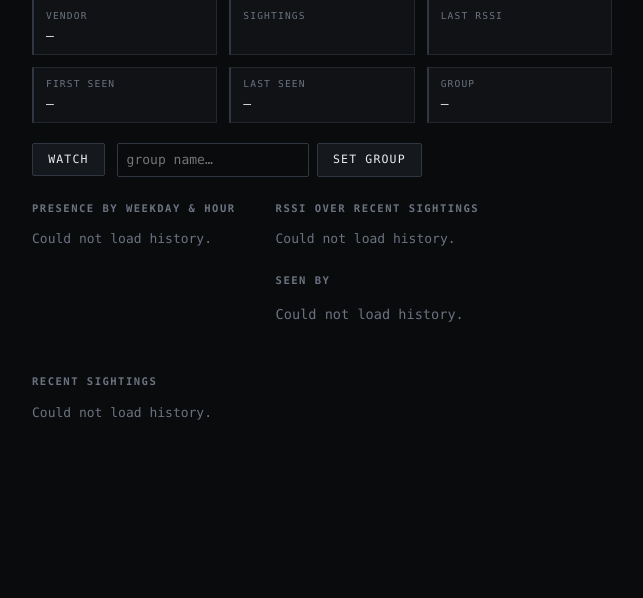
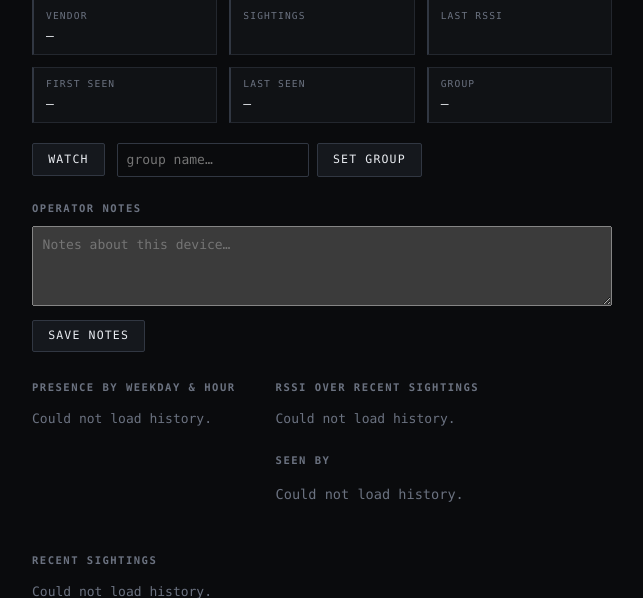
Before and after one commit to serialphotog/Blucifer, a Python web app: template blucifer/web/templates/device.html in a window 1280 px wide. Shown: the part 188-786 px from the top of the page, without its empty margins (318-961 px from the left). Before the commit the page ends 608 px from the top, so only its background shows below. Run offline with Jinja, Linux system fonts and the light colour scheme; the template is opened without the code that fills it, so the values that code supplies are empty.

Commit message:
Added the ability to save notes about a device

```diff
--- a/blucifer/db/__init__.py
+++ b/blucifer/db/__init__.py
@@ -15,6 +15,7 @@ from blucifer.db.db import (
     prune_sightings,
     record_devices,
     set_device_group,
+    set_device_notes,
     set_device_watched,
     set_setting,
     sighting_summary,
@@ -39,6 +40,7 @@ __all__ = [
     "prune_sightings",
     "record_devices",
     "set_device_group",
+    "set_device_notes",
     "set_device_watched",
     "set_setting",
     "sighting_summary",
--- a/blucifer/web/templates/device.html
+++ b/blucifer/web/templates/device.html
@@ -41,6 +41,13 @@
   .recent th { color: var(--text-dim); font-size: .6rem; text-transform: uppercase; letter-spacing: .1em; }
   .muted { color: var(--text-dim); }
   .uuids { color: var(--text-dim); font-size: .82rem; word-break: break-all; }
+
+  .notes { margin-bottom: 1.75rem; max-width: 40rem; }
+  .notes textarea { width: 100%; min-height: 5rem; padding: .5rem .6rem; resize: vertical;
+                    font: inherit; box-sizing: border-box; }
+  .notes .noterow { display: flex; gap: .75rem; align-items: center; margin-top: .5rem; }
+  .notes button { margin: 0; padding: .42rem .95rem; }
+  .notes .saved { font-size: .78rem; color: var(--text-dim); }
 </style>
 {% endblock %}
 
@@ -73,6 +80,15 @@
       <input id="groupinput" type="text" placeholder="group name…" value="{{ device.group_name or '' }}" autocomplete="off">
       <button type="submit">Set group</button>
     </form>
+  </div>
+
+  <div class="notes">
+    <h3 class="sectitle">Operator notes</h3>
+    <textarea id="notesinput" placeholder="Notes about this device…" autocomplete="off">{{ device.notes or "" }}</textarea>
+    <div class="noterow">
+      <button id="notessave" type="button">Save notes</button>
+      <span class="saved" id="notesstatus"></span>
+    </div>
   </div>
 
   {% if device.service_uuids %}
@@ -134,6 +150,26 @@
       .then(() => location.reload()).catch(() => {});
   });
 
+  const notesInput = document.getElementById("notesinput");
+  const notesSave = document.getElementById("notessave");
+  const notesStatus = document.getElementById("notesstatus");
+  let savedNotes = notesInput.value;
+  const syncNotesBtn = () => { notesSave.disabled = notesInput.value === savedNotes; };
+  syncNotesBtn();
+  notesInput.addEventListener("input", () => { notesStatus.textContent = ""; syncNotesBtn(); });
+  notesSave.addEventListener("click", () => {
+    const text = notesInput.value;
+    notesSave.disabled = true;
+    notesStatus.textContent = "Saving…";
+    post(`/api/devices/${encodeURIComponent(MAC)}/notes`, { notes: text || null })
+      .then(() => {
+        savedNotes = text;
+        notesStatus.textContent = "Saved.";
+        syncNotesBtn();
+      })
+      .catch(() => { notesStatus.textContent = "Save failed."; syncNotesBtn(); });
+  });
+
   function polGrid(matrix) {
     let max = 1;
     for (const row of matrix) for (const v of row) if (v > max) max = v;
```
Also changed, not shown: blucifer/db/db.py (+17 -0 lines), blucifer/web/server.py (+21 -0 lines).
